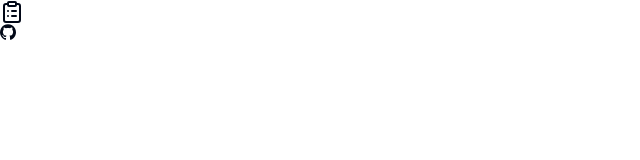
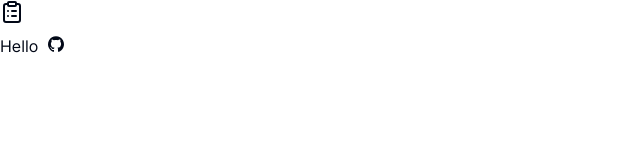
Before and after one commit to OgaDavid/Taskly, a React (Vite) app: page / in a window 1280 px wide. Shown: the top 160 px of the page, without its empty margins (0-640 px from the left). Built offline with nearby package versions, Linux system fonts and the light colour scheme.

Commit message:
add inter font

```diff
--- a/src/components/site-header.tsx
+++ b/src/components/site-header.tsx
@@ -1,10 +1,20 @@
+import { cn } from "@/lib/utils";
 import { Icons } from "./icons";
+import { buttonVariants } from "./ui/button";
 
 const SiteHeader = () => {
   return (
     <header>
       <Icons.logo />
-      <div>
+      Hello
+      <div
+        className={cn(
+          buttonVariants({
+            variant: "ghost",
+          }),
+          "w-9 px-0"
+        )}
+      >
         <Icons.gitHub className="h-4 w-4" />
         <span className="sr-only">GitHub</span>
       </div>
--- a/src/index.css
+++ b/src/index.css
@@ -70,7 +70,14 @@
   * {
     @apply border-border;
   }
+
+  @font-face {
+    font-family: inter;
+    src: url("./assets/fonts/Inter-Regular.ttf");
+  }
+
   body {
     @apply bg-background text-foreground;
+    font-family: inter;
   }
 }
```
Also changed, not shown: src/assets/fonts/Inter-Bold.ttf (added), src/assets/fonts/Inter-Regular.ttf (added).
